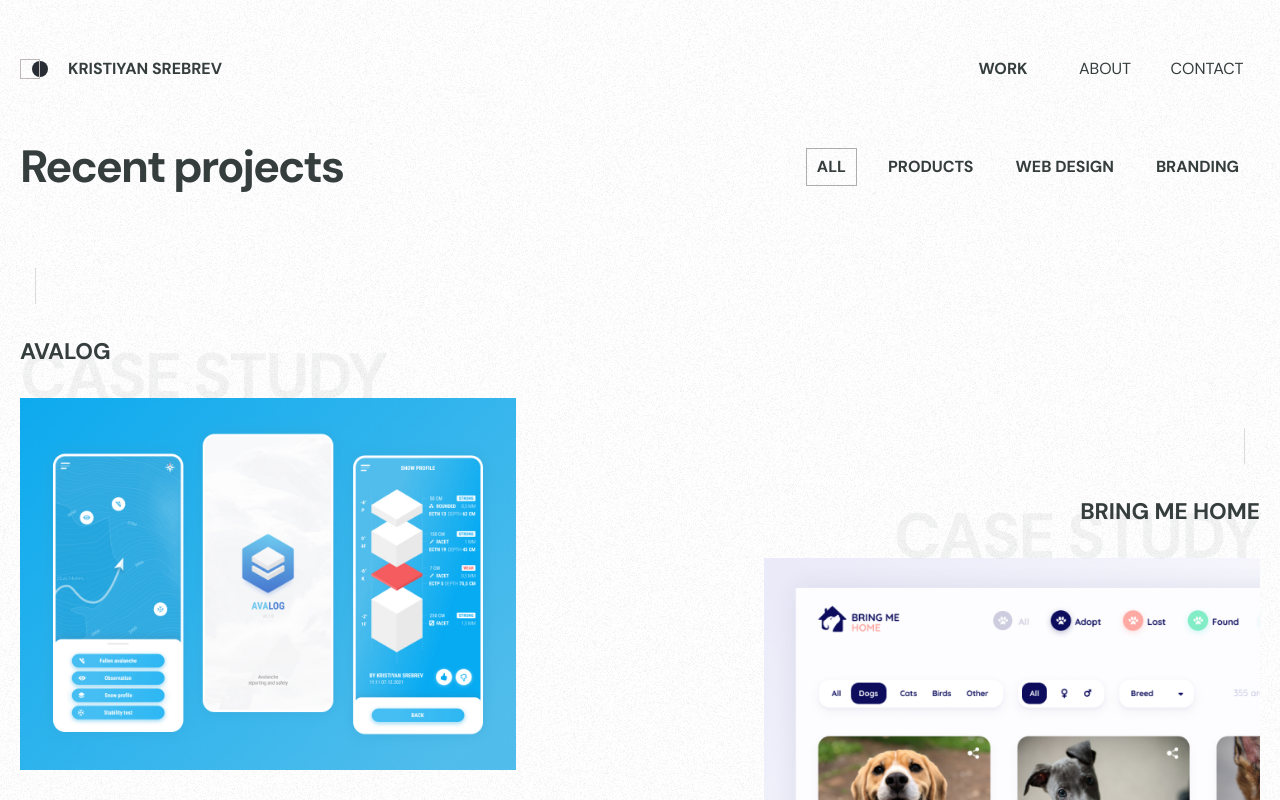
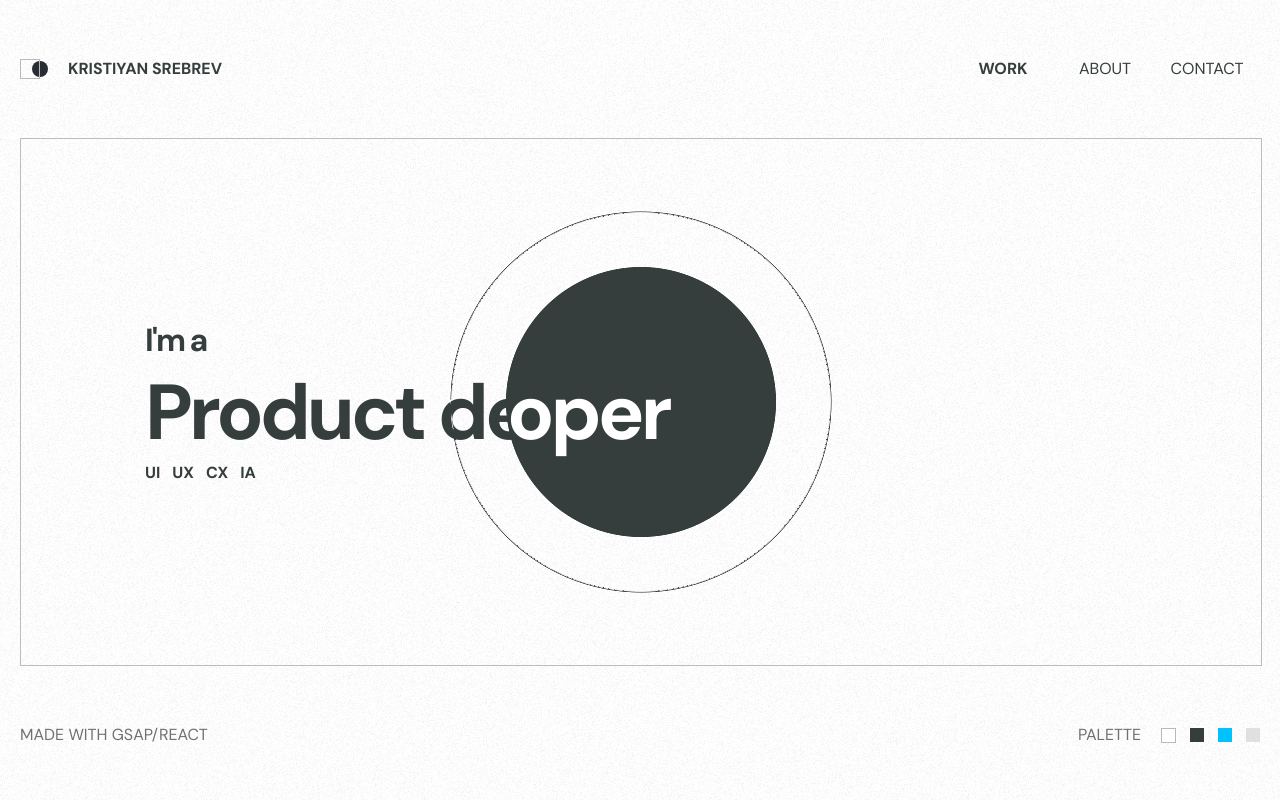
Before and after one commit to ksrebrev/portfolio, a React app: page / in a window 1280 px wide. Shown: the top 800 px of the page. Built offline with nearby package versions, Linux system fonts and the light colour scheme.

Commit message:
hero section and interaction animation

```diff
--- a/package.json
+++ b/package.json
@@ -34,12 +34,14 @@
     "eslint-webpack-plugin": "^2.5.2",
     "file-loader": "6.1.1",
     "fs-extra": "^9.0.1",
+    "gsap": "^3.8.0",
     "html-webpack-plugin": "4.5.0",
     "identity-obj-proxy": "3.0.0",
     "jest": "26.6.0",
     "jest-circus": "26.6.0",
     "jest-resolve": "26.6.0",
     "jest-watch-typeahead": "0.6.1",
+    "lodash.throttle": "^4.1.1",
     "mini-css-extract-plugin": "0.11.3",
     "node-sass": "^6.0.1",
     "optimize-css-assets-webpack-plugin": "5.0.4",
--- /dev/null
+++ b/src/components/work/hero/index.js
@@ -0,0 +1,92 @@
+import React, { useEffect, useRef } from "react";
+import { Sine, Back, gsap } from "gsap";
+import throttle from "lodash.throttle";
+
+import "./styles.scss";
+
+const Hero = () => {
+  let heroRef = useRef();
+
+  console.log(heroRef.current);
+
+  useEffect(() => {
+    /* Cursor */
+    const onMouseMove = (e) => {
+      const { clientX, clientY } = e;
+      const x = Math.round((clientX / window.innerWidth) * 100);
+      const y = Math.round((clientY / window.innerHeight) * 100);
+
+      gsap.to(heroRef.current, {
+        "--x": `${x}%`,
+        "--y": `${y}%`,
+        duration: 0.3,
+        ease: Sine.out,
+      });
+    };
+
+    /* Timeline */
+    const tl = gsap.timeline({ delay: 1 });
+    console.log(tl);
+
+    tl.to(heroRef.current, {
+      "--maskSize1": "20%",
+      duration: 0.5,
+      ease: Back.out,
+    })
+      .to(heroRef.current, {
+        "--maskSize2": "28%",
+        "--maskSize3": "calc(28% + 0.1rem)",
+        duration: 0.5,
+        delay: 0.3,
+        ease: Back.out,
+      })
+      .then(() => {
+        window.addEventListener("mousemove", throttle(onMouseMove, 30));
+      });
+  });
+
+  return (
+    <div className="content">
+      <div className="hero-wrapper">
+        <div className="hero designer">
+          <div className="container">
+            <h4>I'm a</h4>
+            <h1>Product designer</h1>
+            <h6>
+              <span>UI</span>
+              <span>UX</span>
+              <span>CX</span>
+              <span>IA</span>
+            </h6>
+          </div>
+        </div>
+
+        <div className="hero developer" ref={heroRef} aria-hidden="true">
+          <div className="container">
+            <h4>With a pinch of</h4>
+            <h1>Web developer</h1>
+            <h6>
+              <span>JS</span>
+              <span>CSS</span>
+              <span>React</span>
+            </h6>
+          </div>
+        </div>
+      </div>
+      <div className="more">
+        <p>Made with GSAP/React</p>
+        <div>
+          <p>Palette</p>
+          <ul>
+            <li></li>
+            <li></li>
+            <li></li>
+            <li></li>
+          </ul>
+        </div>
+      </div>
+    </div>
+  );
+};
+
+export default Hero;
--- /dev/null
+++ b/src/components/work/hero/styles.scss
@@ -0,0 +1,100 @@
+.hero-wrapper {
+  position: relative;
+  width: 100%;
+  border: 1px solid var(--secondary400);
+  height: calc(100vh - 274px);
+
+  .hero {
+    --x: 50%;
+    --y: 50%;
+    height: 100%;
+    display: flex;
+    align-items: center;
+
+    .container {
+      margin-left: 10%;
+    }
+
+    h1 {
+      font-size: 78px;
+    }
+
+    h6 {
+      span:not(:last-of-type) {
+        margin-right: 12px;
+      }
+    }
+  }
+
+  .developer {
+    position: absolute;
+    top: 0;
+    left: 0;
+    width: 100%;
+    height: 100%;
+    pointer-events: none;
+    background: var(--secondary900);
+    color: var(--primary);
+    -webkit-mask-image: var(--mask);
+    mask-image: var(--mask);
+
+    --mask: radial-gradient(
+      circle at var(--x, 50%) var(--y, 50%),
+      black var(--maskSize1, 0%),
+      rgba(0, 0, 0, 0.1) calc(var(--maskSize1, 0%) + 0.1%),
+      transparent 0,
+      transparent var(--maskSize2, 0%),
+      rgba(0, 0, 0, 0.1) calc(var(--maskSize2, 0%) + 0.1%),
+      black var(--maskSize2, 0%),
+      rgba(0, 0, 0, 0.1) calc(var(--maskSize3, 0%) - 0.1%),
+      black var(--maskSize3, 0%),
+      rgba(0, 0, 0, 0.1) calc(var(--maskSize3, 0%) + 0.1%),
+      transparent 0
+    );
+  }
+}
+
+.more {
+  display: flex;
+  justify-content: space-between;
+  text-transform: uppercase;
+  padding: 55px 0;
+  color: var(--secondary700);
+  margin-bottom: 120px;
+
+  div {
+    display: flex;
+    align-items: center;
+    ul {
+      list-style-type: none;
+      padding: 0;
+      margin: 0 0 0 20px;
+      display: flex;
+      li {
+        width: 14px;
+        height: 14px;
+        margin-right: 14px;
+
+        &:first-of-type {
+          width: 13px;
+          height: 13px;
+          border: 1px solid var(--secondary500);
+          background: var(--primary);
+        }
+
+        &:nth-of-type(2) {
+          background: var(--secondary900);
+        }
+
+        &:nth-of-type(3) {
+          background: var(--accent400);
+        }
+
+        &:last-of-type {
+          background: var(--secondary150);
+          margin-right: 0;
+        }
+      }
+    }
+  }
+}
--- a/src/pages/work.js
+++ b/src/pages/work.js
@@ -1,10 +1,12 @@
 import React from "react";
+import Hero from "../components/work/hero";
+import Projects from "../components/work/projects";
+import Testimonials from "../components/work/testimonials";
 import OpenSource from "../components/work/open-source";
-import Testimonials from "../components/work/testimonials";
-import Projects from "../components/work/projects";
 
 const Work = () => (
   <section>
+    <Hero />
     <Projects />
     <Testimonials />
     <OpenSource />
```
